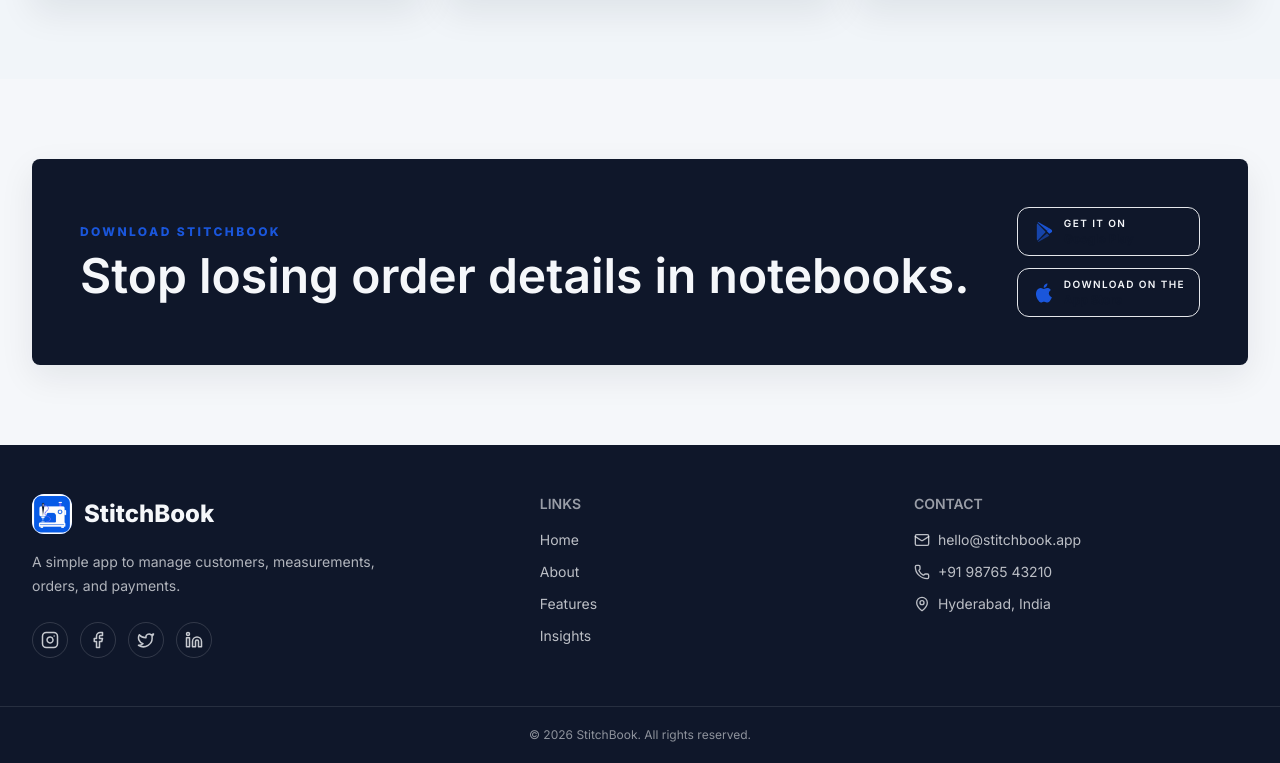
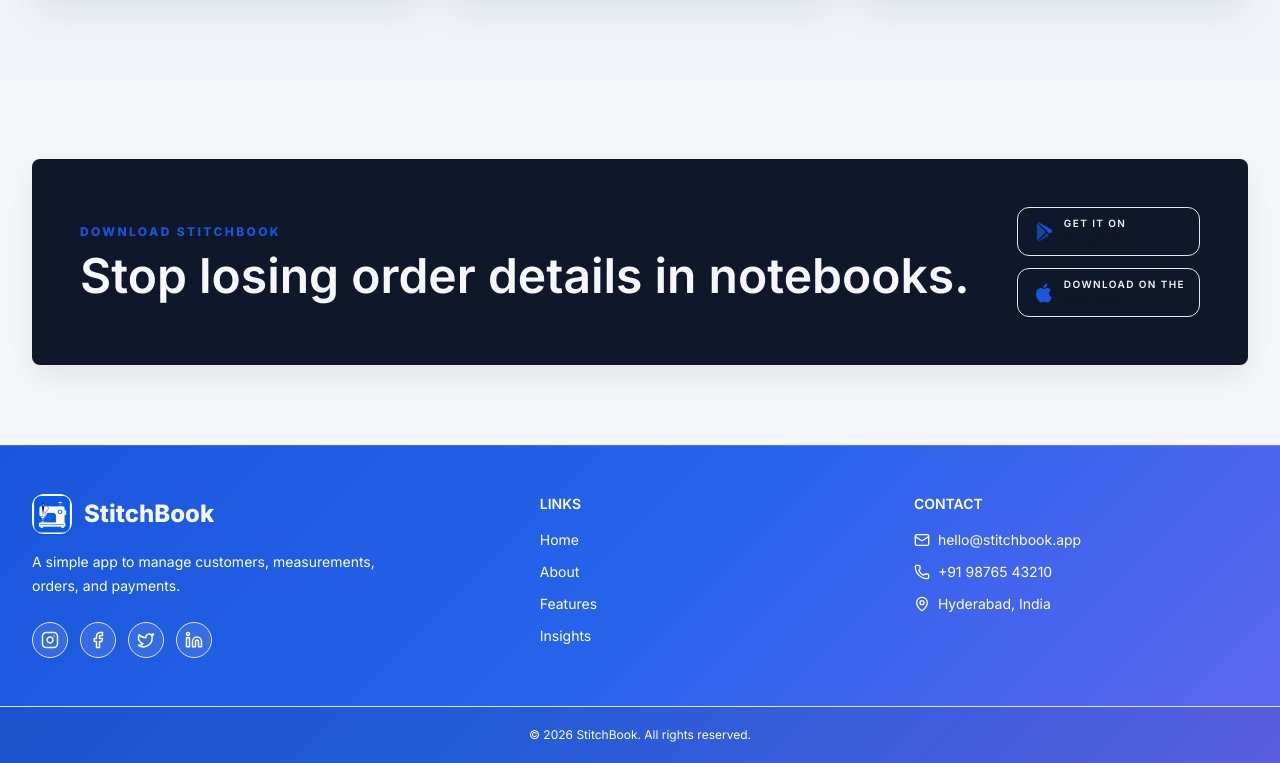
Before and after one commit to Siddiq3/StitchBook-Web, a React (Vite) app: page / in a window 1280 px wide. Shown: the part 3922-4685 px from the top of the page. Built offline with nearby package versions, Linux system fonts and the light colour scheme; no server answers.

Commit message:
Match footer to app logo theme

```diff
--- a/src/components/Footer.jsx
+++ b/src/components/Footer.jsx
@@ -4,32 +4,32 @@
 
 function Footer() {
   return (
-    <footer className="border-t border-ink/10 bg-ink text-bone">
+    <footer className="brand-gradient border-t border-white/10 text-white">
       <div className="mx-auto grid max-w-7xl gap-10 px-6 py-12 md:grid-cols-[1.4fr_1fr_1fr] lg:px-8">
         <div>
           <Logo dark />
-          <p className="mt-4 max-w-sm text-sm leading-6 text-bone/70">
+          <p className="mt-4 max-w-sm text-sm leading-6 text-white/76">
             A simple app to manage customers, measurements, orders, and payments.
           </p>
           <div className="mt-6 flex gap-3">
-            <a aria-label="Instagram" className="rounded-full border border-white/15 p-2 text-bone/80 hover:text-white" href="https://instagram.com">
+            <a aria-label="Instagram" className="rounded-full border border-white/18 bg-white/10 p-2 text-white/82 transition hover:bg-white/18 hover:text-white" href="https://instagram.com">
               <Instagram size={18} />
             </a>
-            <a aria-label="Facebook" className="rounded-full border border-white/15 p-2 text-bone/80 hover:text-white" href="https://facebook.com">
+            <a aria-label="Facebook" className="rounded-full border border-white/18 bg-white/10 p-2 text-white/82 transition hover:bg-white/18 hover:text-white" href="https://facebook.com">
               <Facebook size={18} />
             </a>
-            <a aria-label="Twitter" className="rounded-full border border-white/15 p-2 text-bone/80 hover:text-white" href="https://twitter.com">
+            <a aria-label="Twitter" className="rounded-full border border-white/18 bg-white/10 p-2 text-white/82 transition hover:bg-white/18 hover:text-white" href="https://twitter.com">
               <Twitter size={18} />
             </a>
-            <a aria-label="LinkedIn" className="rounded-full border border-white/15 p-2 text-bone/80 hover:text-white" href="https://linkedin.com">
+            <a aria-label="LinkedIn" className="rounded-full border border-white/18 bg-white/10 p-2 text-white/82 transition hover:bg-white/18 hover:text-white" href="https://linkedin.com">
               <Linkedin size={18} />
             </a>
           </div>
         </div>
 
         <div>
-          <h3 className="text-sm font-semibold uppercase text-bone/60">Links</h3>
-          <div className="mt-4 grid gap-3 text-sm text-bone/75">
+          <h3 className="text-sm font-semibold uppercase text-white/62">Links</h3>
+          <div className="mt-4 grid gap-3 text-sm text-white/78">
             <Link className="hover:text-white" to="/">Home</Link>
             <Link className="hover:text-white" to="/about">About</Link>
             <a className="hover:text-white" href="/#features">Features</a>
@@ -38,8 +38,8 @@
         </div>
 
         <div>
-          <h3 className="text-sm font-semibold uppercase text-bone/60">Contact</h3>
-          <div className="mt-4 grid gap-3 text-sm text-bone/75">
+          <h3 className="text-sm font-semibold uppercase text-white/62">Contact</h3>
+          <div className="mt-4 grid gap-3 text-sm text-white/78">
             <a className="flex items-center gap-2 hover:text-white" href="mailto:hello@stitchbook.app">
               <Mail size={16} /> hello@stitchbook.app
             </a>
@@ -52,7 +52,7 @@
           </div>
         </div>
       </div>
-      <div className="border-t border-white/10 px-6 py-5 text-center text-xs text-bone/55">
+      <div className="border-t border-white/12 bg-ink/10 px-6 py-5 text-center text-xs text-white/62">
         © {new Date().getFullYear()} StitchBook. All rights reserved.
       </div>
     </footer>
```
